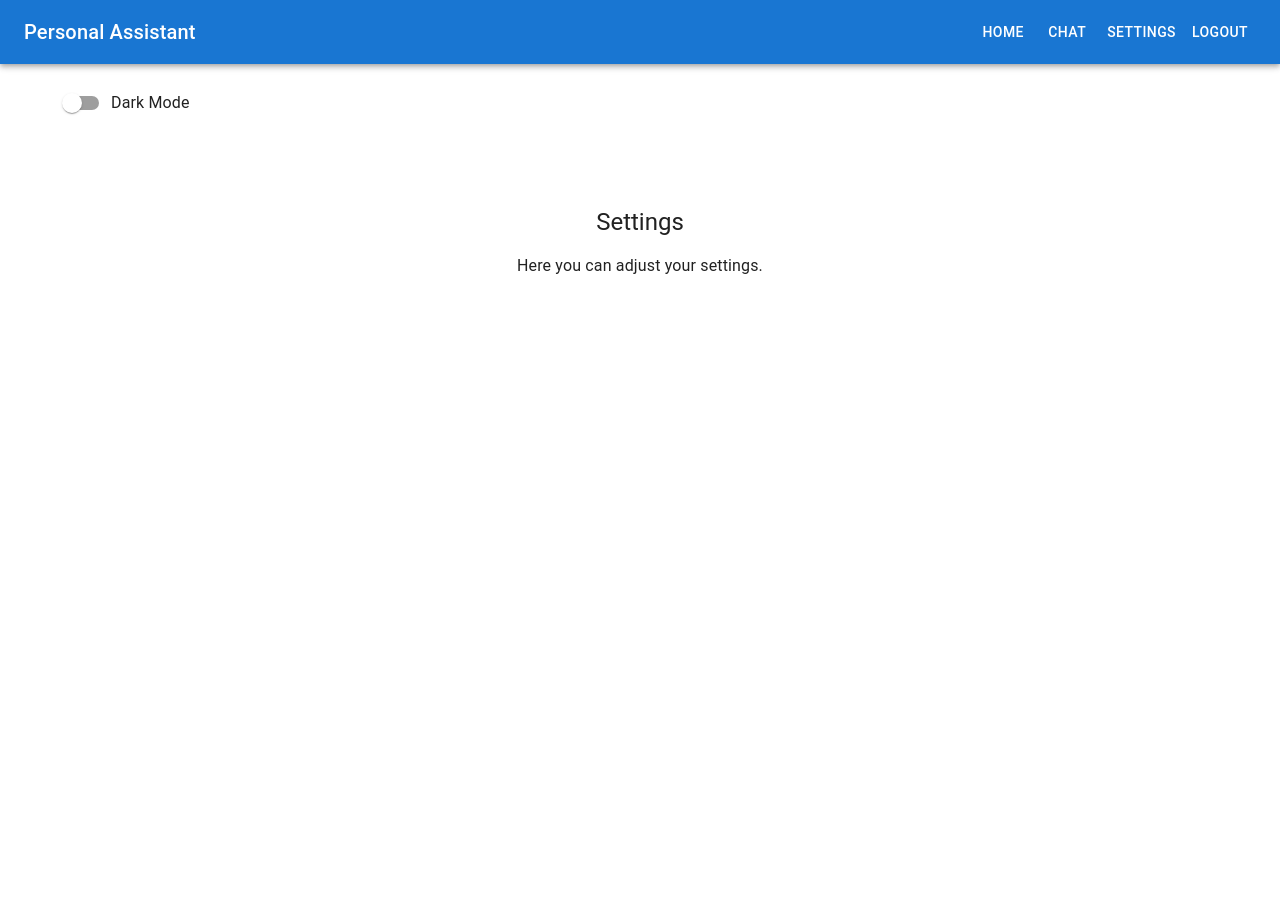
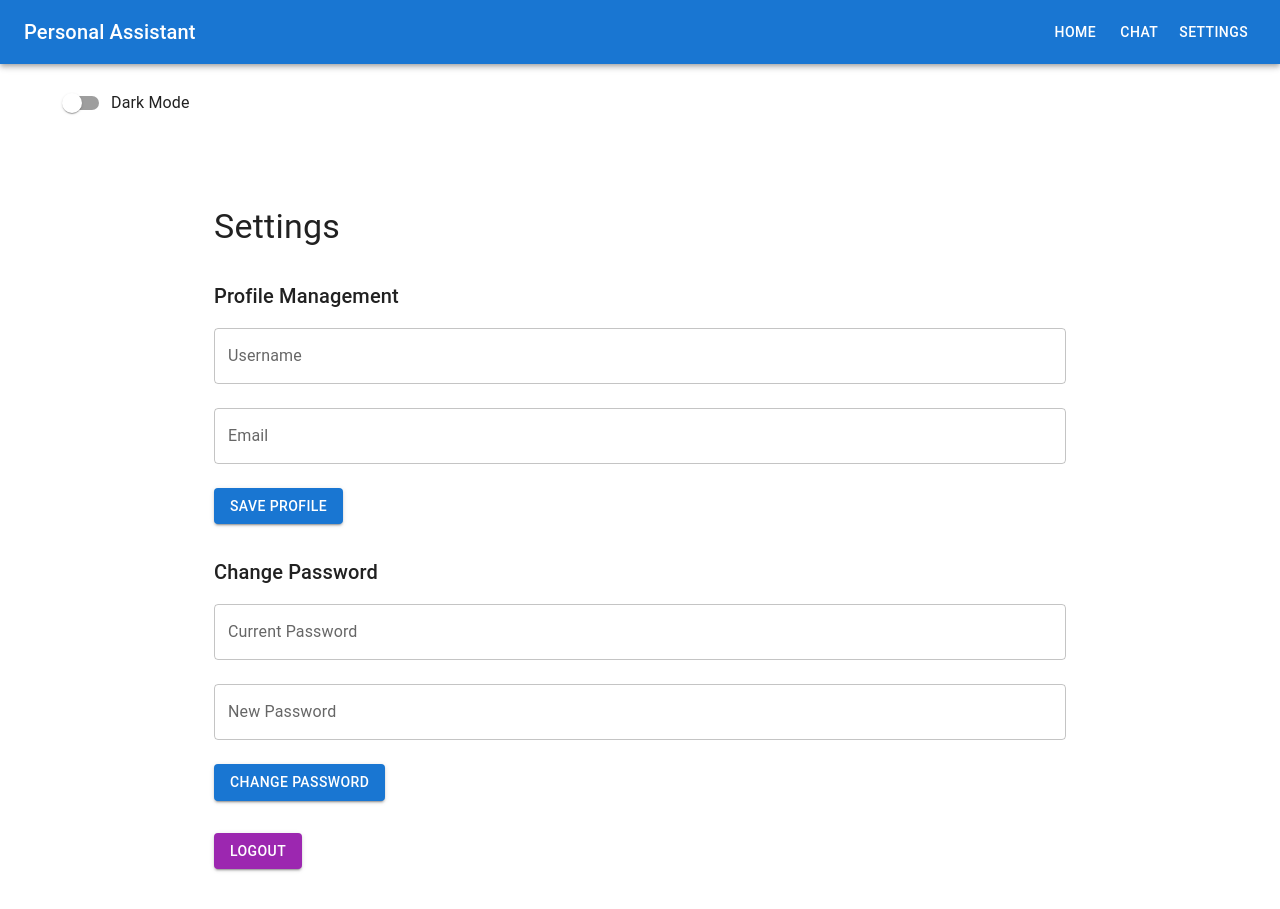
Before and after one commit to lyfe691/LyfeAI, a React (Create React App) app in the folder personal-assistant-frontend-bak/: page /settings in a window 1280 px wide. Before the commit the page ends 800 px from the top, so only its background shows below. Built offline with nearby package versions, Linux system fonts and the light colour scheme; sample sign-in values are in the browser's storage; the HTML template or start-up script is replaced by a standard one.

Commit message:
updated settigns.js

```diff
--- a/personal-assistant-frontend-bak/src/App.js
+++ b/personal-assistant-frontend-bak/src/App.js
@@ -56,7 +56,7 @@ const App = () => {
             />
             <Route
               path="/settings"
-              element={isAuthenticated ? <Settings /> : <Navigate to="/login" />}
+              element={isAuthenticated ? <Settings setIsAuthenticated={setIsAuthenticated} /> : <Navigate to="/login" />}
             />
           </Routes>
         </Container>
--- a/personal-assistant-frontend-bak/src/components/NavBar.js
+++ b/personal-assistant-frontend-bak/src/components/NavBar.js
@@ -27,9 +27,7 @@ const NavBar = ({ isAuthenticated, setIsAuthenticated }) => {
               <Button color="inherit" component={Link} to="/settings">
                 Settings
               </Button>
-              <Button color="inherit" onClick={handleLogout}>
-                Logout
-              </Button>
+
             </>
           ) : (
             <>
--- a/personal-assistant-frontend-bak/src/components/Settings.js
+++ b/personal-assistant-frontend-bak/src/components/Settings.js
@@ -1,24 +1,155 @@
 // src/components/Settings.js
-import React from 'react';
-import { Container, Typography, Box } from '@mui/material';
+import React, { useState } from 'react';
+import { Container, Typography, Box, TextField, Button, Alert, Dialog, DialogActions, DialogContent, DialogContentText, DialogTitle } from '@mui/material';
+import axios from 'axios';
+import { useNavigate } from 'react-router-dom';
+import './styles.css';
 
-const Settings = () => {
+const Settings = ({ setIsAuthenticated }) => {
+  const [username, setUsername] = useState('');
+  const [email, setEmail] = useState('');
+  const [currentPassword, setCurrentPassword] = useState('');
+  const [newPassword, setNewPassword] = useState('');
+  const [profileMessage, setProfileMessage] = useState('');
+  const [passwordMessage, setPasswordMessage] = useState('');
+  const [open, setOpen] = useState(false);
+  const navigate = useNavigate();
+
+  const handleSaveProfile = async () => {
+    try {
+      const token = localStorage.getItem('token');
+      await axios.put('http://localhost:8080/auth/update-profile',
+        { username, email },
+        { headers: { Authorization: `Bearer ${token}` } }
+      );
+      setProfileMessage('Profile updated successfully.');
+    } catch (error) {
+      setProfileMessage('Failed to update profile.');
+    }
+  };
+
+  const handleChangePassword = async () => {
+    try {
+      const token = localStorage.getItem('token');
+      await axios.put('http://localhost:8080/auth/change-password',
+        { currentPassword, newPassword },
+        { headers: { Authorization: `Bearer ${token}` } }
+      );
+      setPasswordMessage('Password changed successfully.');
+    } catch (error) {
+      setPasswordMessage('Failed to change password.');
+    }
+  };
+
+  const handleLogout = () => {
+    console.log("Logging out");
+    localStorage.removeItem('token');
+    setIsAuthenticated(false);
+    console.log("Navigating to home page");
+    navigate('/');
+  };
+
+  const handleClickOpen = () => {
+    setOpen(true);
+  };
+
+  const handleClose = () => {
+    setOpen(false);
+  };
+
+  const handleConfirmLogout = () => {
+    handleLogout();
+    handleClose();
+  };
+
   return (
-    <Container component="main" maxWidth="sm">
-      <Box
-        sx={{
-          marginTop: 8,
-          display: 'flex',
-          flexDirection: 'column',
-          alignItems: 'center',
-        }}
-      >
-        <Typography component="h1" variant="h5">
+    <Container component="main" maxWidth="md">
+      <Box sx={{ mt: 8 }}>
+        <Typography component="h1" variant="h4">
           Settings
         </Typography>
-        <Typography variant="body1" sx={{ mt: 2 }}>
-          Here you can adjust your settings.
-        </Typography>
+
+        <Box sx={{ mt: 4 }}>
+          <Typography component="h2" variant="h6">
+            Profile Management
+          </Typography>
+          {profileMessage && <Alert severity="info" sx={{ mt: 2, mb: 2 }}>{profileMessage}</Alert>}
+          <TextField
+            variant="outlined"
+            margin="normal"
+            fullWidth
+            label="Username"
+            value={username}
+            onChange={(e) => setUsername(e.target.value)}
+          />
+          <TextField
+            variant="outlined"
+            margin="normal"
+            fullWidth
+            label="Email"
+            value={email}
+            onChange={(e) => setEmail(e.target.value)}
+          />
+          <Button variant="contained" color="primary" onClick={handleSaveProfile} sx={{ mt: 2 }}>
+            Save Profile
+          </Button>
+        </Box>
+
+        <Box sx={{ mt: 4 }}>
+          <Typography component="h2" variant="h6">
+            Change Password
+          </Typography>
+          {passwordMessage && <Alert severity="info" sx={{ mt: 2, mb: 2 }}>{passwordMessage}</Alert>}
+          <TextField
+            variant="outlined"
+            margin="normal"
+            fullWidth
+            label="Current Password"
+            type="password"
+            value={currentPassword}
+            onChange={(e) => setCurrentPassword(e.target.value)}
+          />
+          <TextField
+            variant="outlined"
+            margin="normal"
+            fullWidth
+            label="New Password"
+            type="password"
+            value={newPassword}
+            onChange={(e) => setNewPassword(e.target.value)}
+          />
+          <Button variant="contained" color="primary" onClick={handleChangePassword} sx={{ mt: 2 }}>
+            Change Password
+          </Button>
+        </Box>
+
+        <Box sx={{ mt: 4 }}>
+          <Button variant="contained" color="secondary" onClick={handleClickOpen}>
+            Logout
+          </Button>
+        </Box>
+
+        <Dialog
+          open={open}
+          onClose={handleClose}
+          aria-labelledby="alert-dialog-title"
+          aria-describedby="alert-dialog-description"
+        >
+          <DialogTitle id="alert-dialog-title">{"Confirm Logout"}</DialogTitle>
+          <DialogContent>
+            <DialogContentText id="alert-dialog-description">
+              Are you sure you want to log out?
+            </DialogContentText>
+          </DialogContent>
+          <DialogActions>
+            <Button onClick={handleClose} color="primary">
+              Cancel
+            </Button>
+            <Button onClick={handleConfirmLogout} color="primary" autoFocus>
+              Logout
+            </Button>
+          </DialogActions>
+        </Dialog>
       </Box>
     </Container>
   );
```
Also changed, not shown: 2 other files (tests, documents, lock files or other folders).
